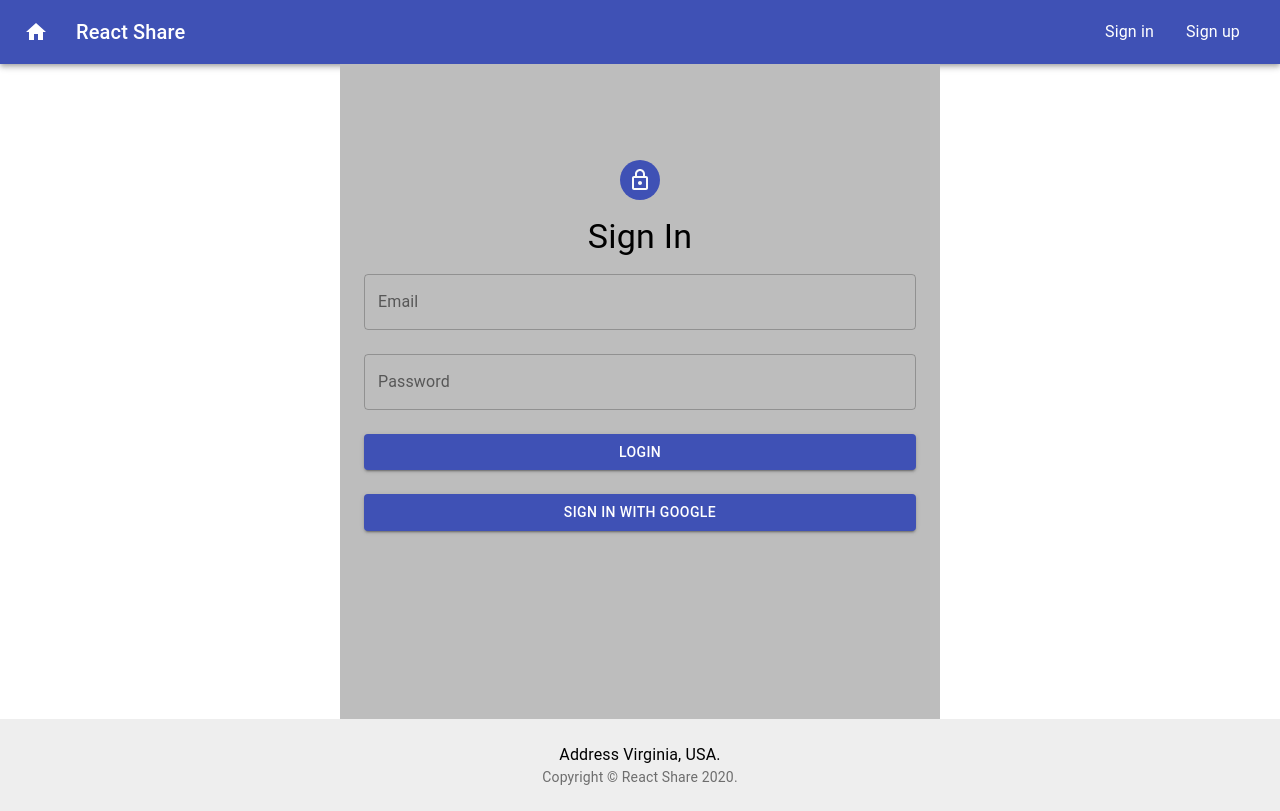
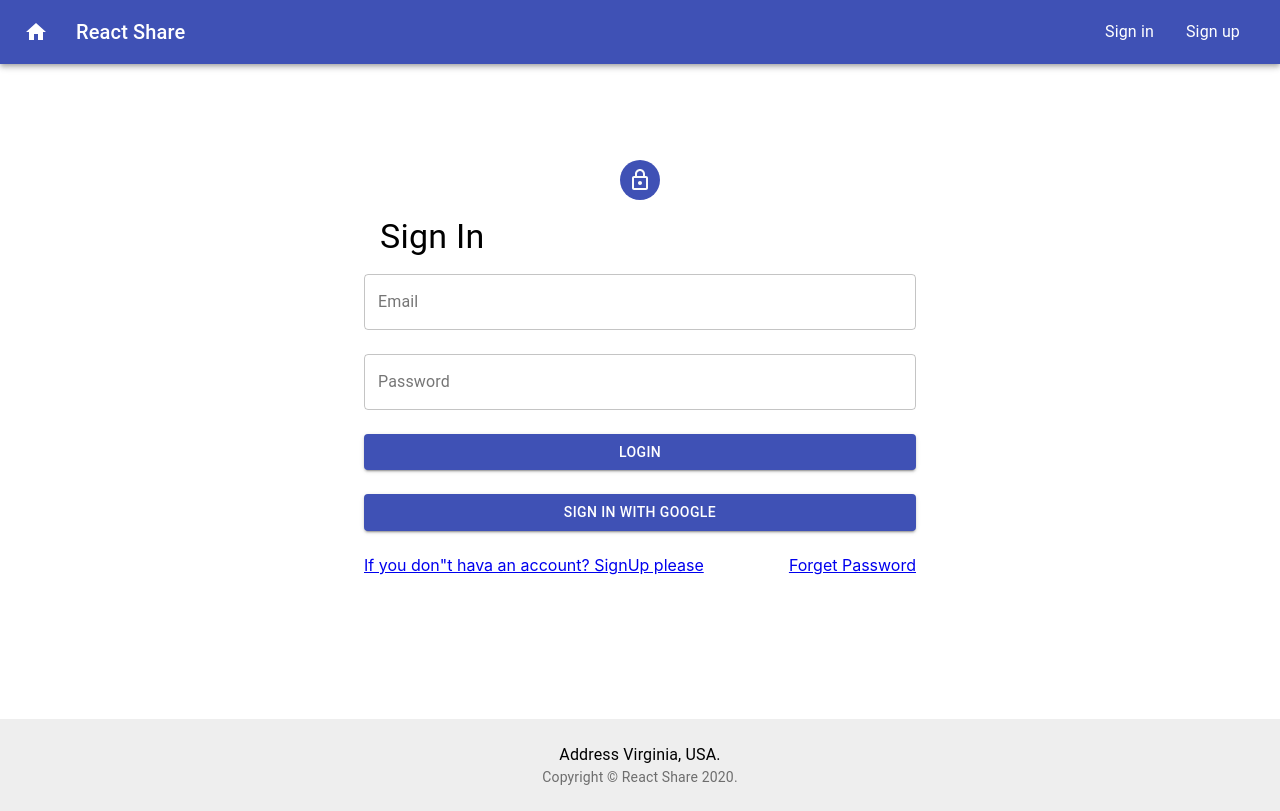
Before and after one commit to AydinSanoz/reactshare, a React (Create React App) app: page /login in a window 1280 px wide. Built offline with nearby package versions, Linux system fonts and the light colour scheme; no server answers.

Commit message:
routing Link added after Signi and Signup

```diff
--- a/src/pages/Signin.js
+++ b/src/pages/Signin.js
@@ -1,4 +1,4 @@
-import React,{useState} from "react";
+import React, { useState } from "react";
 import {
 	Button,
 	TextField,
@@ -12,6 +12,10 @@ import firebase from "../firebase/firebase.utils";
 import { Formik } from "formik";
 import * as Yup from "yup";
 import LockOutlinedIcon from "@material-ui/icons/LockOutlined";
+import { Link } from "react-router-dom";
+
+
+
 
 const signInValidationSchema = Yup.object().shape({
 	email: Yup.string().email("Invalid Email").required("Email is required!!"),
@@ -24,8 +28,6 @@ const stylesFunc = makeStyles((theme) => ({
 	wrapper: {
 		paddingTop: "5rem",
 		height: "calc(100vh - 9.0625rem)",
-    textAlign: "center",
-    backgroundColor : '#bdbdbd',
 	},
 	avatar: {
 		margin: "1rem auto",
@@ -33,6 +35,11 @@ const stylesFunc = makeStyles((theme) => ({
 	},
 	signIn: {
 		margin: "1rem",
+	},
+	link: {
+		display: "flex",
+		flexDirection: "row",
+		justifyContent: "space-between",
 	},
 }));
 
@@ -42,7 +49,9 @@ const initialValues = {
 };
 
 function Signin() {
-  const [loginError,setLoginError]=useState(null)
+  const [signErr, setSignErr] = useState("")
+
+
 	const signinStyles = stylesFunc();
 
 	const handleGoogleButtonClick = () => {
@@ -51,9 +60,12 @@ function Signin() {
 
 	const handleFormSubmit = (values) => {
 		// alert(JSON.stringify(values, null, 2));
-    firebase.signIn(values.email, values.password).then(res=>{
-      res? setLoginError(res):setLoginError(null)
-      });
+		firebase
+      .signIn(values.email, values.password)
+      .then(res=>setSignErr(res))
+
+
+
 	};
 
 	return (
@@ -72,9 +84,9 @@ function Signin() {
 				{({ handleSubmit, handleChange, values, errors }) => (
 					<form onSubmit={handleSubmit}>
 						<Grid container spacing={3}>
-              <Grid item xs={12} >
+							<Grid item xs={12}>
 								<TextField
-                  className = {signinStyles.gridItem}
+									className={signinStyles.gridItem}
 									name="email"
 									label="Email"
 									variant="outlined"
@@ -118,8 +130,22 @@ function Signin() {
 									Sign In with Google
 								</Button>
 							</Grid>
+
+							<Grid item xs={12} className={signinStyles.link}>
+								<Link to="/register">
+									{" "}
+									If you don"t hava an account? SignUp please{" "}
+								</Link>
+								<Link to="/forgot-password">
+									{" "}
+									Forget Password{" "}
+								</Link>
 							</Grid>
-            <p style={{textAlign:"center",color:"red"}}><small>{loginError}</small></p>
+						</Grid>
+						<p style={{ textAlign: "center", color: "red" }}>
+							<small>{signErr}</small>
+						</p>
+
 						{/*
             //TODO: Add register & forgot password text & links
             */}
--- a/src/pages/Signup.js
+++ b/src/pages/Signup.js
@@ -1,4 +1,4 @@
-import React from "react";
+import React, { useState } from "react";
 import {
 	Button,
 	TextField,
@@ -12,6 +12,8 @@ import { useFormik } from "formik";
 import firebase from "../firebase/firebase.utils";
 import * as Yup from "yup";
 import LockOutlinedIcon from "@material-ui/icons/LockOutlined";
+import { Link } from "react-router-dom";
+import { customErrorHandler } from "../helper/customErrorHandler";
 
 const signUpValidationSchema = Yup.object().shape({
 	displayName: Yup.string().required("Display Name is required!!"),
@@ -25,7 +27,6 @@ const stylesFunc = makeStyles((theme) => ({
 	wrapper: {
 		paddingTop: "5rem",
 		height: "calc(100vh - 9.0625rem)",
-    backgroundColor : '#bdbdbd',
 	},
 	avatar: {
 		margin: "1rem auto",
@@ -37,6 +38,7 @@ const stylesFunc = makeStyles((theme) => ({
 }));
 
 function Signup() {
+  const [signErr, setSignErr] = useState("")
 	const formik = useFormik({
 		initialValues: {
 			displayName: "",
@@ -46,8 +48,12 @@ function Signup() {
 		validationSchema: signUpValidationSchema,
 		onSubmit: (values) => {
 			// alert(JSON.stringify(values, null, 2));
-      firebase.register(values.displayName, values.email, values.password);
-    },
+			firebase.register(
+				values.displayName,
+				values.email,
+				values.password
+      ).then(res=>setSignErr(res))
+		}
 	});
 	const signupStyles = stylesFunc();
 
@@ -72,9 +78,13 @@ function Signup() {
 							variant="outlined"
 							fullWidth
 							{...formik.getFieldProps("displayName")}
-              error={formik.touched.displayName && formik.errors.displayName}
+							error={
+								formik.touched.displayName &&
+								formik.errors.displayName
+							}
 							helperText={
-                formik.touched.displayName && formik.errors.displayName
+								formik.touched.displayName &&
+								formik.errors.displayName
 							}
 						/>
 					</Grid>
@@ -86,7 +96,9 @@ function Signup() {
 							fullWidth
 							{...formik.getFieldProps("email")}
 							error={formik.touched.email && formik.errors.email}
-              helperText={formik.touched.email && formik.errors.email}
+							helperText={
+								formik.touched.email && formik.errors.email
+							}
 						/>
 					</Grid>
 					<Grid item xs={12}>
@@ -97,12 +109,23 @@ function Signup() {
 							type="password"
 							fullWidth
 							{...formik.getFieldProps("password")}
-              error={formik.touched.password && formik.errors.password}
-              helperText={formik.touched.password && formik.errors.password}
+							error={
+								formik.touched.password &&
+								formik.errors.password
+							}
+							helperText={
+								formik.touched.password &&
+								formik.errors.password
+							}
 						/>
 					</Grid>
 					<Grid item xs={12}>
-            <Button type="submit" variant="contained" color="primary" fullWidth>
+						<Button
+							type="submit"
+							variant="contained"
+							color="primary"
+							fullWidth
+						>
 							Register
 						</Button>
 					</Grid>
@@ -116,9 +139,15 @@ function Signup() {
 							SignUp with Google
 						</Button>
 					</Grid>
-          {/*
-            //TODO: Add sign in text & links
-            */}
+					<Grid item xs={12}>
+						<Link to="/login">
+							{" "}
+							I have already an account. SignIn
+						</Link>
+					</Grid>
+					<p style={{ textAlign: "center", color: "red" }}>
+						<small>{signErr}</small>
+					</p>
 				</Grid>
 			</form>
 		</Container>
```
Lines whose indentation alone changed are shown as unchanged.
